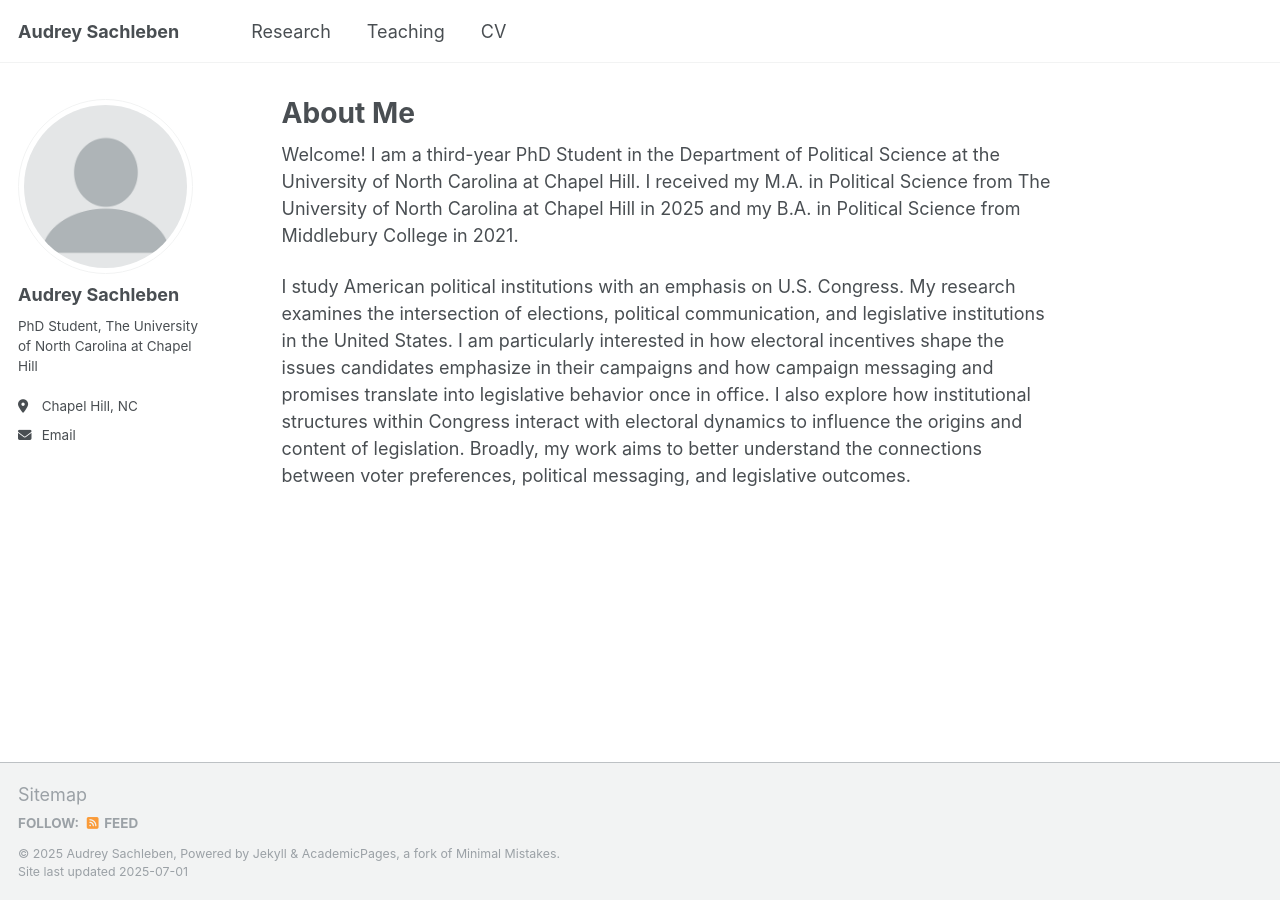
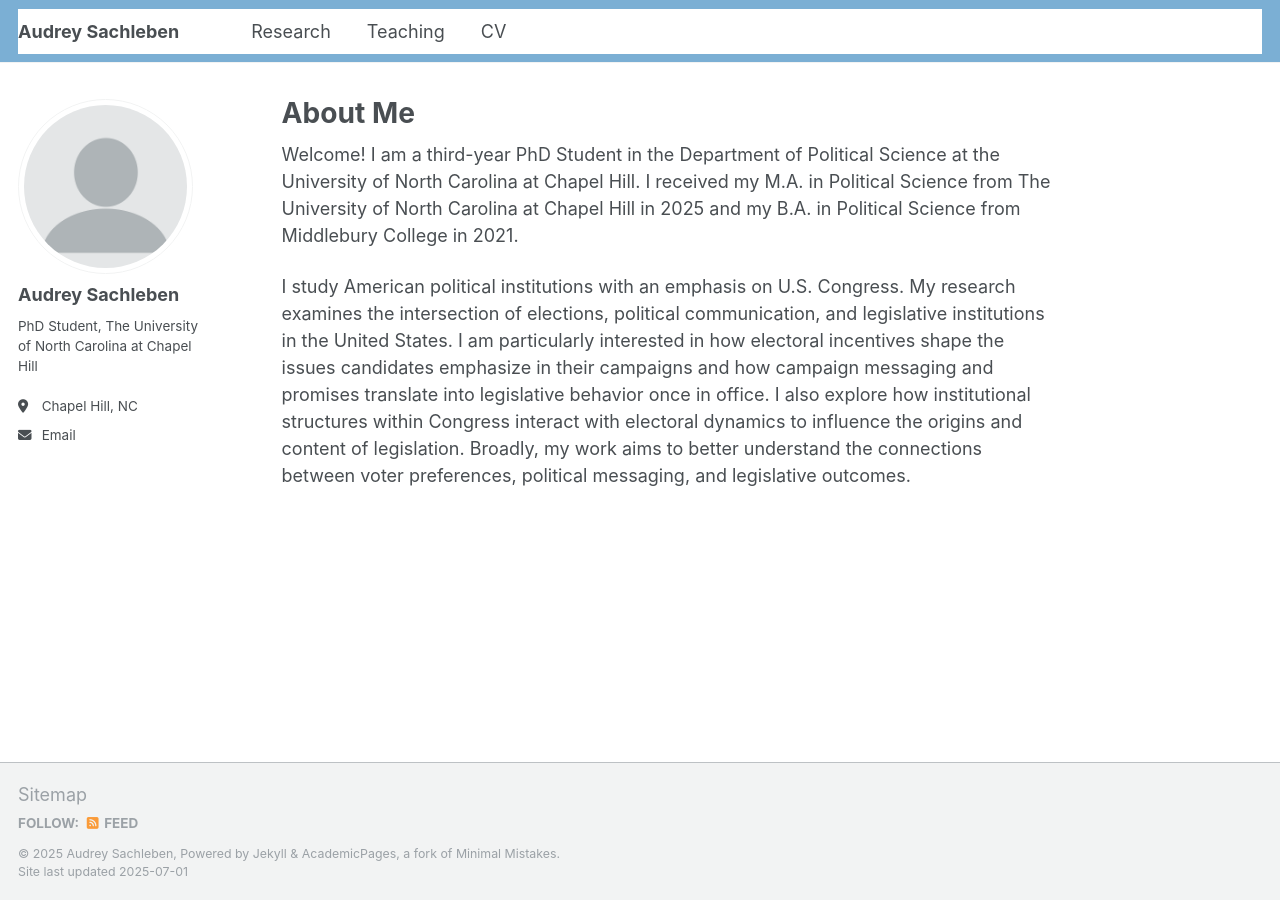
Before and after one commit to asachleben/asachleben.github.io, a Jekyll site: the page built from _pages/about.md, in a window 1280 px wide. Built offline with Jekyll 4.4.1, drawn with Linux system fonts in a browser that asks for light colours; a script that is not in the unit is left out.

Commit message:
Update _masthead.scss

```diff
--- a/_sass/layout/_masthead.scss
+++ b/_sass/layout/_masthead.scss
@@ -4,7 +4,7 @@
 
 .masthead {
   position: fixed;
-  background: var(--global-bg-color);
+  background: #7BAFD4;
   height: fit-content;
   top: 0;
   width: 100%;
```
